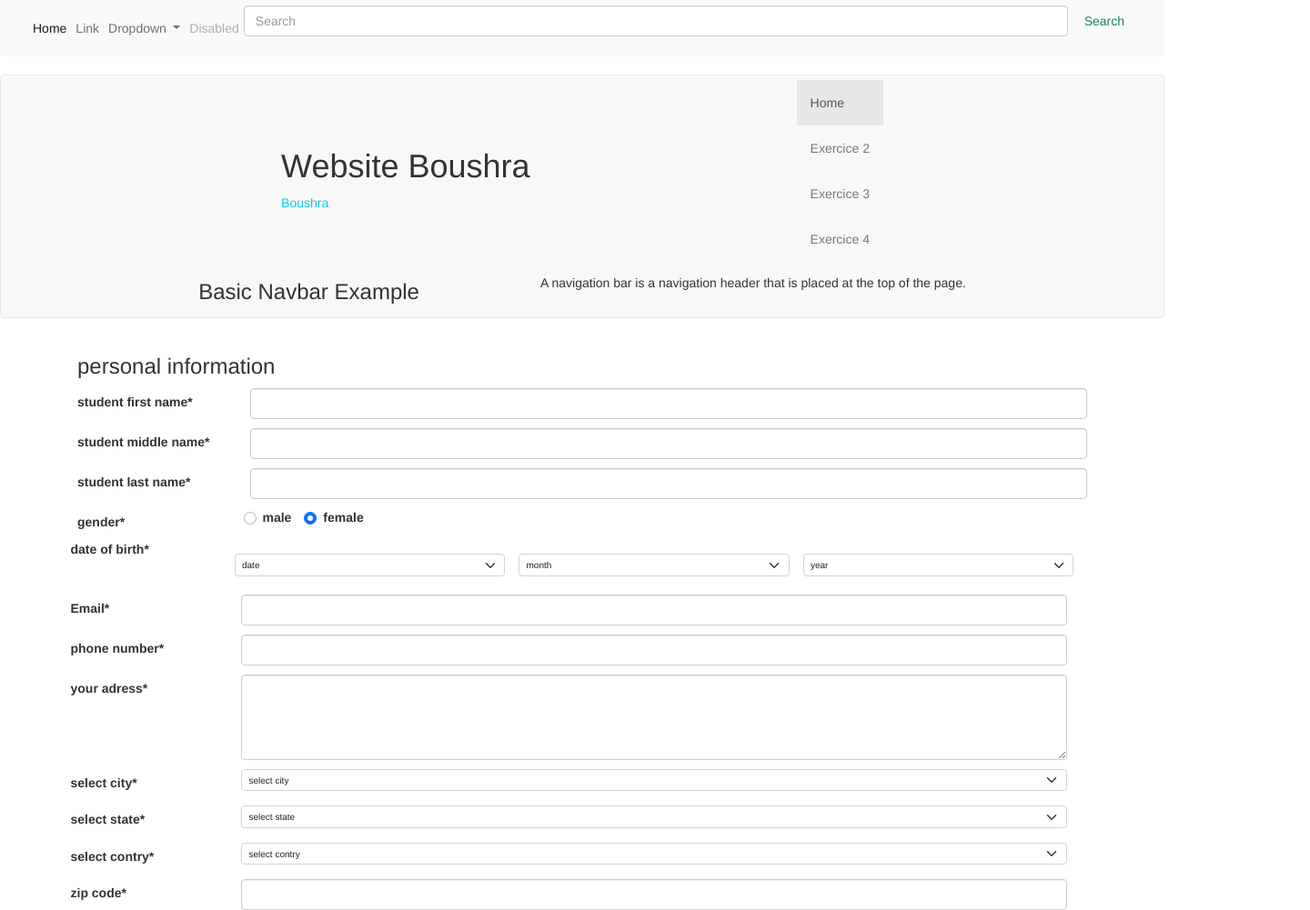
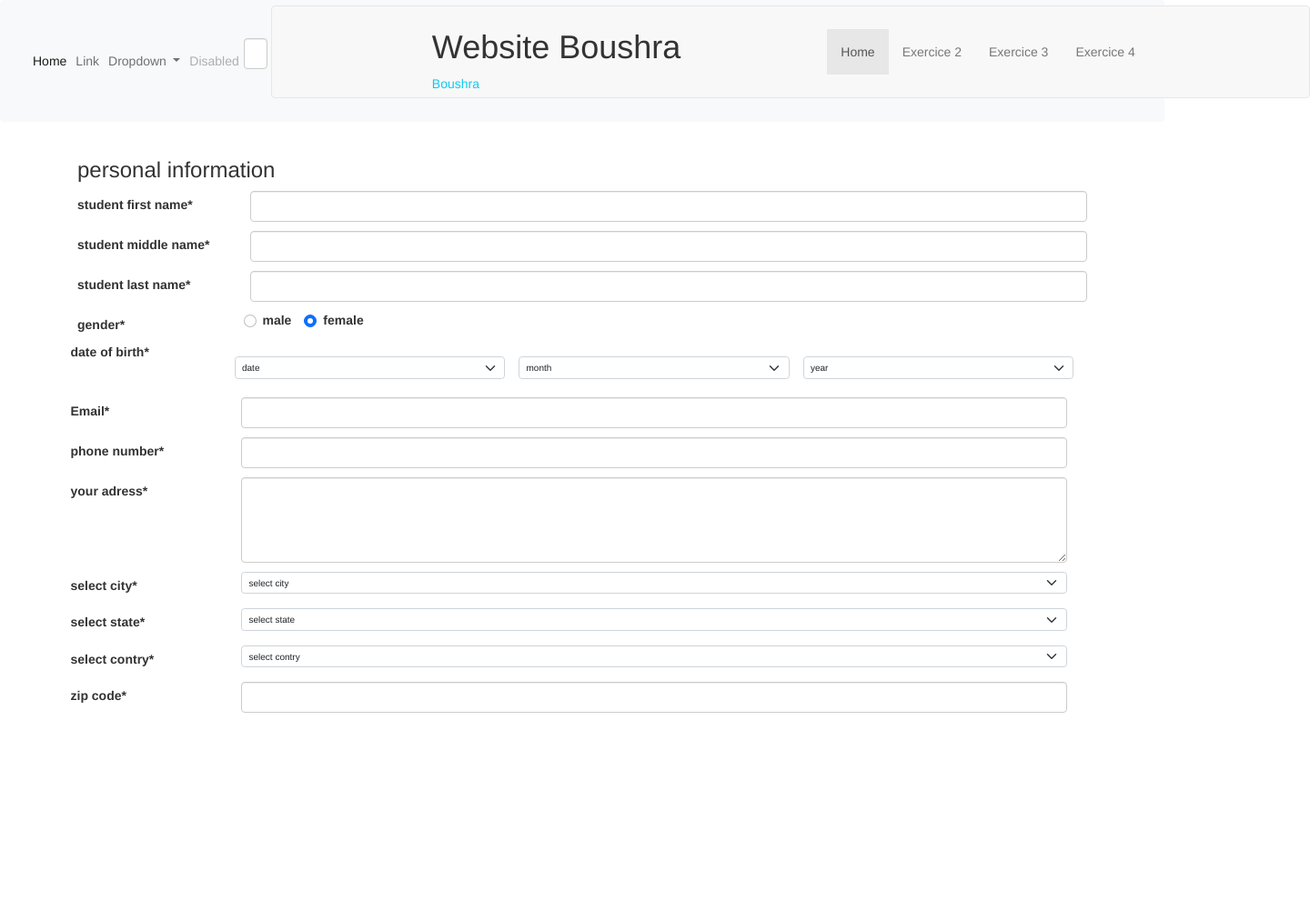
Before and after one commit to bboushra/bootstrap-5.2.3-dist, a plain HTML site: page EX7.html in a window 1280 px wide. Shown: the whole page at 91% size, 1440 px wide, since content can reach past the window. After the commit the page ends 800 px from the top, so only its background shows below. Drawn offline with nearby package versions, Linux system fonts and the light colour scheme.

Commit message:
éliminer navbar 1 regrouper dans seul navbar

```diff
--- a/EX7.html
+++ b/EX7.html
@@ -7,7 +7,7 @@
     <link rel="stylesheet" href="bootstrap.min.css">
 <header>
   <body>
-<nav class="navbar navbar-expand-lg navbar-light bg-light">
+ <nav class="navbar navbar-expand-lg navbar-light bg-light">
   <div class="container-fluid">
    <!--  <a class="navbar-brand" href="#">Navbar</a> -->
     <button class="navbar-toggler" type="button" data-bs-toggle="collapse" data-bs-target="#navbarSupportedContent" aria-controls="navbarSupportedContent" aria-expanded="false" aria-label="Toggle navigation">
@@ -42,8 +42,8 @@
       </form>
     </div>
   </div>
- </nav>
-     <!DOCTYPE html>
+<!--  </nav> -->
+      <!DOCTYPE html>
 <html lang="en">
 <head>
   <title>Bootstrap Example</title>
@@ -54,9 +54,9 @@
   <script src="https://maxcdn.bootstrapcdn.com/bootstrap/3.4.1/js/bootstrap.min.js"></script>
 </head>
 <body>
-<nav class="navbar navbar-default">
+  <nav class="navbar navbar-default">
   <div class="container-fluid">
-    <div class="navbar-header">
+     <div class="navbar-header">
       <!-- <a class="navbar-brand" href="#">Website Boushra</a> --><h1>Website Boushra</h1><span class="text-info">Boushra</span>
     </div>
     <ul class="nav navbar-nav">
@@ -67,8 +67,6 @@
     </ul>
   </div>
 <div class="container">
-  <h3>Basic Navbar Example</h3>
-  <p>A navigation bar is a navigation header that is placed at the top of the page.</p>
 </div>
 </body>
 </html>
```
